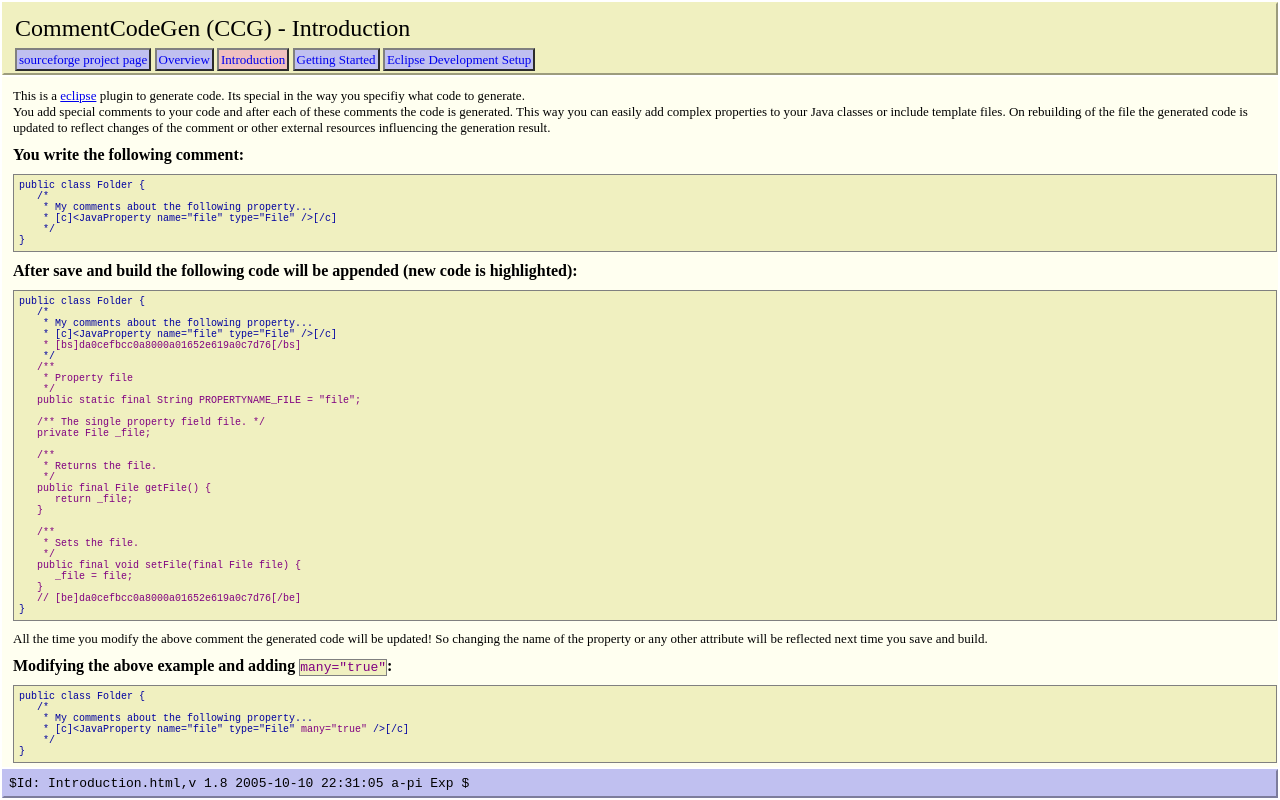
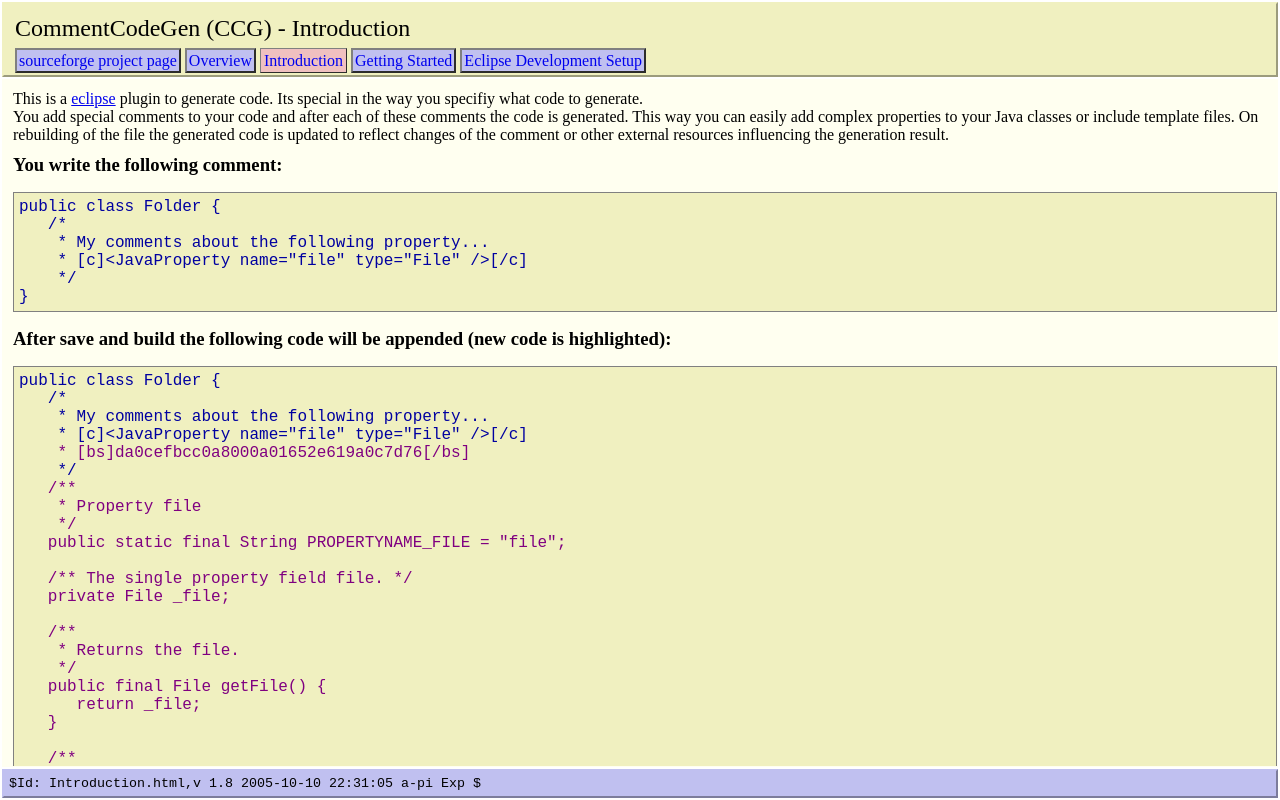
Before and after one commit to shasait/commentcodegen, a plain HTML site: page de.hasait.ccg/doc/Introduction.html in a window 1280 px wide. Drawn offline with Linux system fonts and the light colour scheme.

Commit message:
*** empty log message ***

```diff
--- a/de.hasait.ccg/doc/styles.css
+++ b/de.hasait.ccg/doc/styles.css
@@ -8,51 +8,50 @@ BODY.page {
 
 DIV.h1 {
 	display: block;
-	font-size: x-large;
+	font-size: 18pt;
+	font-weight: normal;
+	font-family: serif;
 	margin: 10px 0px 0px 10px;
 }
 
 DIV.h2 {
 	display: block;
-	font-size: large;
+	font-size: 16pt;
+	font-weight: normal;
+	font-family: serif;
 	margin: 10px 0px 0px 10px;
 }
 
 DIV.h3 {
 	display: block;
-	font-size: medium;
+	font-size: 14pt;
 	font-weight: bold;
+	font-family: serif;
 	margin: 10px 0px 0px 10px;
 }
 
 DIV.p {
 	display: block;
-	font-size: small;
+	font-size: 12pt;
 	font-weight: normal;
+	font-family: serif;
 	margin: 10px 0px 0px 10px;
 }
 
 DIV.name {
 	display: inline;
-	font-weight: normal;
 	background-color: #F0F0FF;;
 	border: 1px solid #808080;
 }
 
 PRE.code {
 	display: block;
-	font-size: small;
+	font-size: 12pt;
 	font-weight: normal;
 	color: #0000A0;
-	font-size: small;
+	background-color: #F0F0C0;
 	border: 1px solid #808080;
-	background-color: #F0F0C0;
 	padding: 5px;;
-	font-weight: normal;
-}
-
-SPAN.codenew {
-	color: #800080;
 }
 
 DIV.code {
@@ -60,11 +59,12 @@ DIV.code {
 	font-weight: normal;
 	font-family: monospace;
 	color: #0000A0;
+	background-color: #F0F0C0;;
 	border: 1px solid #808080;
-	background-color: #F0F0C0;;
-	border: 1px solid #808080;;
-	font-weight: normal;;
-	color: #0000A0;
+}
+
+SPAN.codenew {
+	color: #800080;
 }
 
 A.nav {
@@ -75,10 +75,10 @@ A.nav {
 }
 
 A.navcurrent {
-	border: 2px outset #808080;
+	border: 1px outset #808080;
 	text-decoration: none;
 	background-color: #F0C0C0;
-	padding: 2px;
+	padding: 3px;
 }
 
 TABLE.page {
@@ -113,6 +113,7 @@ DIV.content {
 }
 
 TD.footer {
+	font-size: 10pt;
 	font-family: monospace;
 	background-color: #C0C0F0;
 	padding: 5px;;
```
